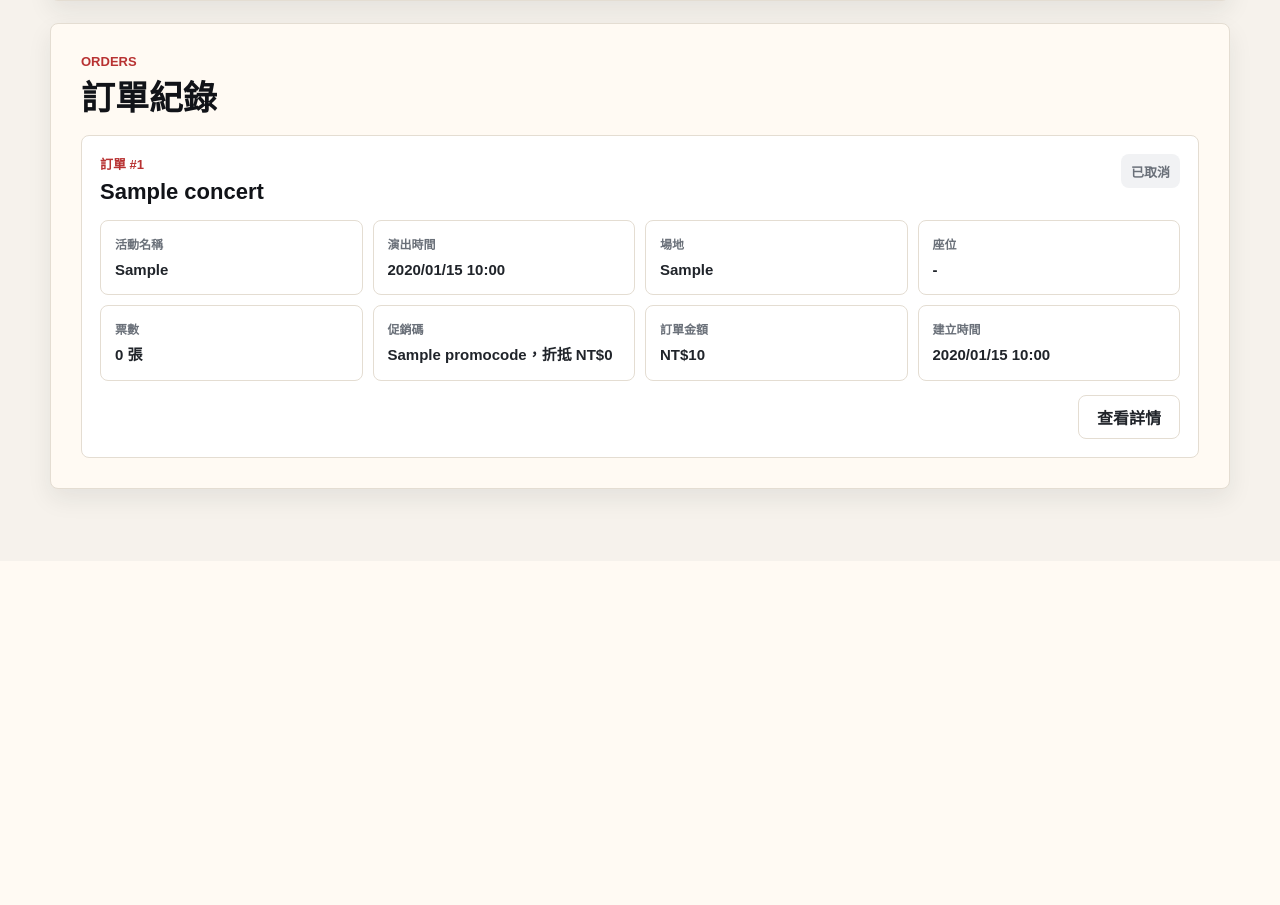
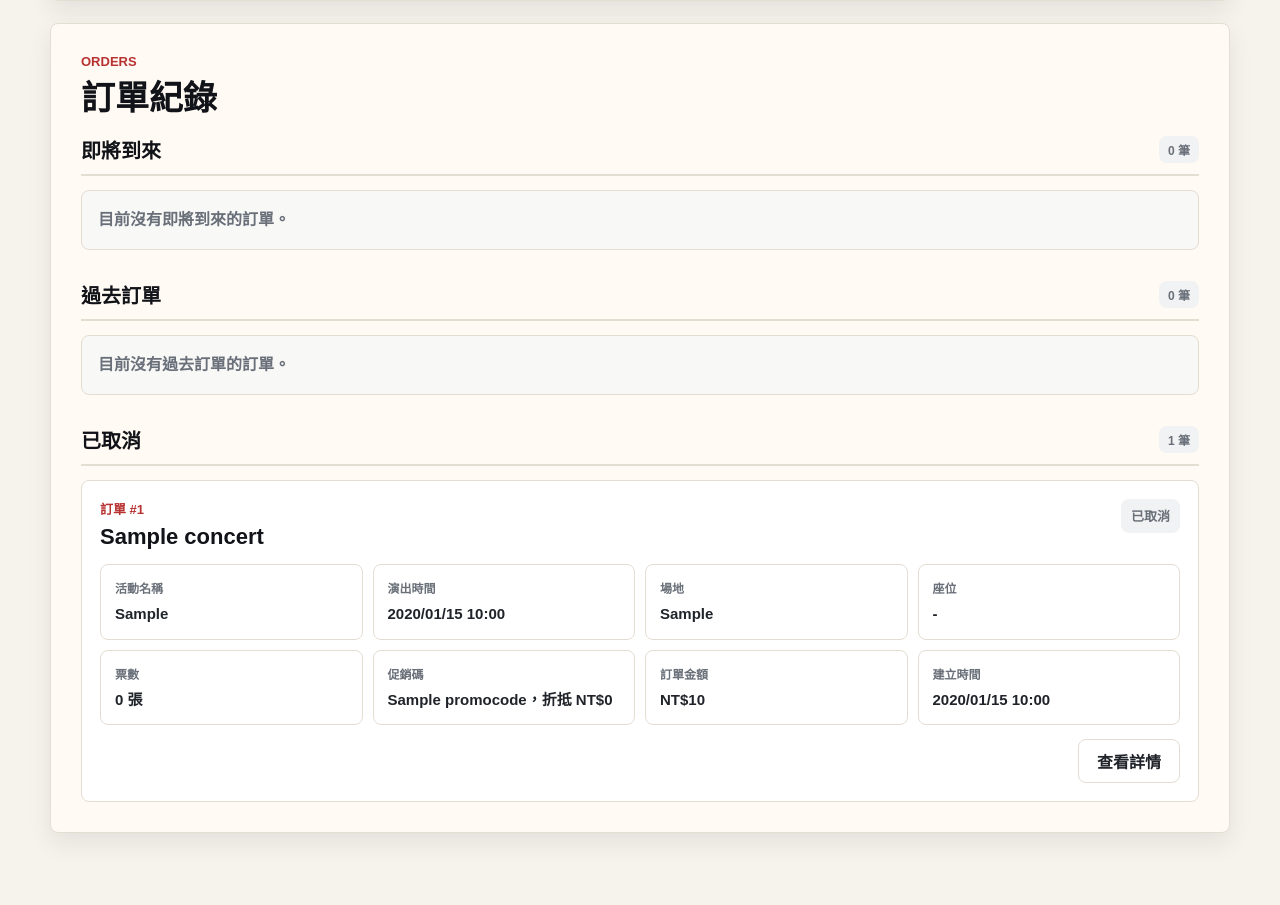
Before and after one commit to lwc-ed/concert_system, a PHP site: page /customer/member.php in a window 1280 px wide. Shown: the part 647-1552 px from the top of the page. Before the commit the page ends 1156 px from the top, so only its background shows below. Run offline with PHP 8.4, Linux system fonts and the light colour scheme; the visitor is signed in with stand-in values (Sample User, id 1); tables that the repository leaves empty hold one stand-in row (values such as "Sample post").

Commit message:
修改bug以及更改排版

```diff
--- a/assets/css/style.css
+++ b/assets/css/style.css
@@ -963,6 +963,45 @@ a {
     gap: 14px;
 }
 
+.member-order-groups {
+    display: grid;
+    gap: 30px;
+}
+
+.member-order-group {
+    display: grid;
+    gap: 14px;
+}
+
+.member-order-group-heading {
+    display: flex;
+    align-items: center;
+    justify-content: space-between;
+    gap: 12px;
+    padding-bottom: 10px;
+    border-bottom: 2px solid var(--line);
+}
+
+.member-order-group-heading h3 {
+    margin: 0;
+    color: var(--ink);
+    font-size: 20px;
+}
+
+.member-order-group-heading span {
+    flex-shrink: 0;
+    padding: 5px 9px;
+    border-radius: 8px;
+    background: #f1f2f4;
+    color: var(--muted);
+    font-size: 12px;
+    font-weight: 900;
+}
+
+.member-order-group-empty {
+    background: #f8f8f7;
+}
+
 .member-order-card {
     padding: 18px;
     border: 1px solid var(--line);
--- a/customer/member.php
+++ b/customer/member.php
@@ -55,6 +55,16 @@ $styleVersion = file_exists($stylePath) ? filemtime($stylePath) : time();
 $customerId = (int) $_SESSION['customer_id'];
 $member = null;
 $orders = [];
+$orderGroups = [
+    'upcoming' => [],
+    'past' => [],
+    'cancelled' => [],
+];
+$orderGroupLabels = [
+    'upcoming' => '即將到來',
+    'past' => '過去訂單',
+    'cancelled' => '已取消',
+];
 $pageError = null;
 $updateSuccess = isset($_GET['updated']) && $_GET['updated'] === '1';
 
@@ -115,6 +125,29 @@ if ($pdo === null) {
         );
         $orderStatement->execute(['user_id' => $customerId]);
         $orders = $orderStatement->fetchAll();
+
+        $now = time();
+        foreach ($orders as $order) {
+            $showTimestamp = $order['show_datetime'] ? strtotime((string) $order['show_datetime']) : false;
+
+            if ($order['status'] === 'cancelled') {
+                $orderGroups['cancelled'][] = $order;
+            } elseif ($showTimestamp !== false && $showTimestamp >= $now) {
+                $orderGroups['upcoming'][] = $order;
+            } else {
+                $orderGroups['past'][] = $order;
+            }
+        }
+
+        usort($orderGroups['upcoming'], function ($left, $right) {
+            return strtotime((string) $left['show_datetime']) <=> strtotime((string) $right['show_datetime']);
+        });
+        usort($orderGroups['past'], function ($left, $right) {
+            return strtotime((string) ($right['show_datetime'] ?? '')) <=> strtotime((string) ($left['show_datetime'] ?? ''));
+        });
+        usort($orderGroups['cancelled'], function ($left, $right) {
+            return strtotime((string) $right['created_at']) <=> strtotime((string) $left['created_at']);
+        });
     } catch (PDOException $exception) {
         $pageError = '會員資料讀取失敗：' . $exception->getMessage();
     }
@@ -206,8 +239,19 @@ if ($pdo === null) {
                 <?php if (!$orders): ?>
                     <p class="member-empty">目前沒有訂單紀錄。</p>
                 <?php else: ?>
+                    <div class="member-order-groups">
+                        <?php foreach ($orderGroups as $groupKey => $groupOrders): ?>
+                            <section class="member-order-group" aria-labelledby="order-group-<?= h($groupKey) ?>">
+                                <div class="member-order-group-heading">
+                                    <h3 id="order-group-<?= h($groupKey) ?>"><?= h($orderGroupLabels[$groupKey]) ?></h3>
+                                    <span><?= h(count($groupOrders)) ?> 筆</span>
+                                </div>
+
+                                <?php if (!$groupOrders): ?>
+                                    <p class="member-empty member-order-group-empty">目前沒有<?= h($orderGroupLabels[$groupKey]) ?>的訂單。</p>
+                                <?php else: ?>
                                     <div class="member-order-list">
-                        <?php foreach ($orders as $order): ?>
+                                        <?php foreach ($groupOrders as $order): ?>
                                             <article class="member-order-card">
                                                 <div class="member-order-head">
                                                     <div>
@@ -279,6 +323,10 @@ if ($pdo === null) {
                                     </div>
                                 <?php endif; ?>
                             </section>
+                        <?php endforeach; ?>
+                    </div>
+                <?php endif; ?>
+            </section>
         <?php endif; ?>
     </main>
     <script>
--- a/sql/inputdata.sql
+++ b/sql/inputdata.sql
@@ -168,7 +168,7 @@ VALUES
         '百老匯',
         'New York, NY, United States',
         'assets/images/concert-3.png',
-        '2027-01-10 12:00:00',
+        '2026-06-13 12:00:00',
         '2027-06-04 23:59:00',
         '壓軸場次以大型舞台機關與海外場館規格呈現，頁面保留票區、剩餘票數與訂票流程入口。',
         '【購票常見問題 Q&A】\nQ1: 本場次有實施購票限制嗎？\nA1: 本場次每筆訂單/每位會員最多限購 2 張票，超過系統將會阻擋。\nQ2: 本場次是實名制嗎？可以修改填寫的姓名嗎？\nA2: 本場次為「實名制購票」挑戰項目，送出訂單時必須填寫真實姓名與身分證字號，購票成功後「完全無法修改」，請務必確認後再付款。\nQ3: 演唱會可以攜帶應援看板嗎？\nA3: 可以，但寬度不得超過隔壁觀眾的臉。若看板上寫「JYP真的很帥」，現場工作人員會對你投以尊敬的眼神，並有機率觸發隱藏的隨機 VIP 升等機制。'
```
Lines whose indentation alone changed are shown as unchanged.
